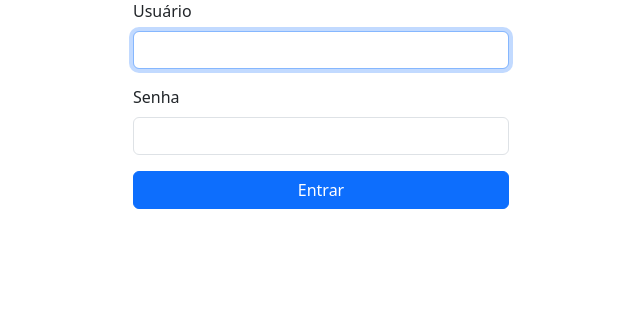
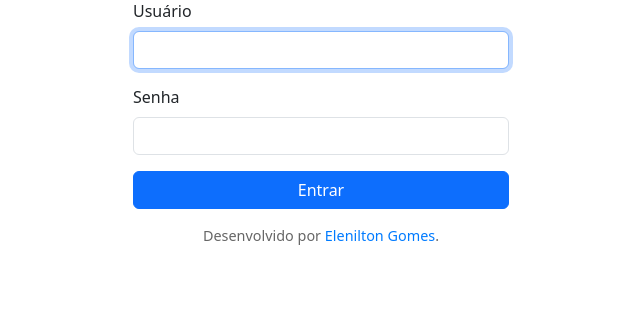
Before and after one commit to niltongms/EPI_app, a Flask app: page /login in a window 1280 px wide. Shown: the part 107-430 px from the top of the page, without its empty margins (319-959 px from the left). Run offline with Flask 3, Linux system fonts and the light colour scheme.

Commit message:
footer login

```diff
--- a/app/templates/login.html
+++ b/app/templates/login.html
@@ -30,4 +30,8 @@
     </form>
   </div>
 </body>
+<footer style="text-align: center; padding: 1rem; font-size: 0.9rem; color: #666;">
+  Desenvolvido por <a href="https://github.com/niltongms" target="_blank" rel="noopener noreferrer" style="color: #007bff; text-decoration: none;">Elenilton Gomes</a>.
+</footer>
+
 </html>
```
